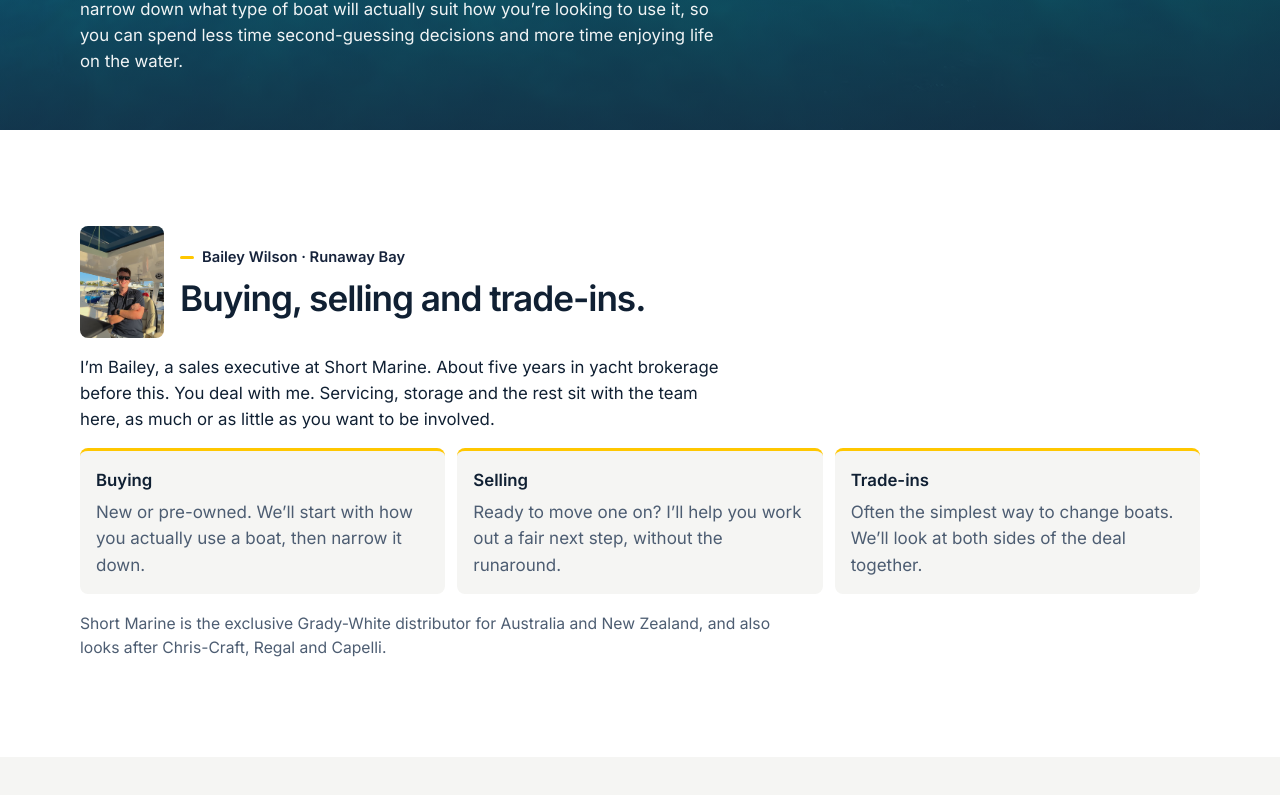
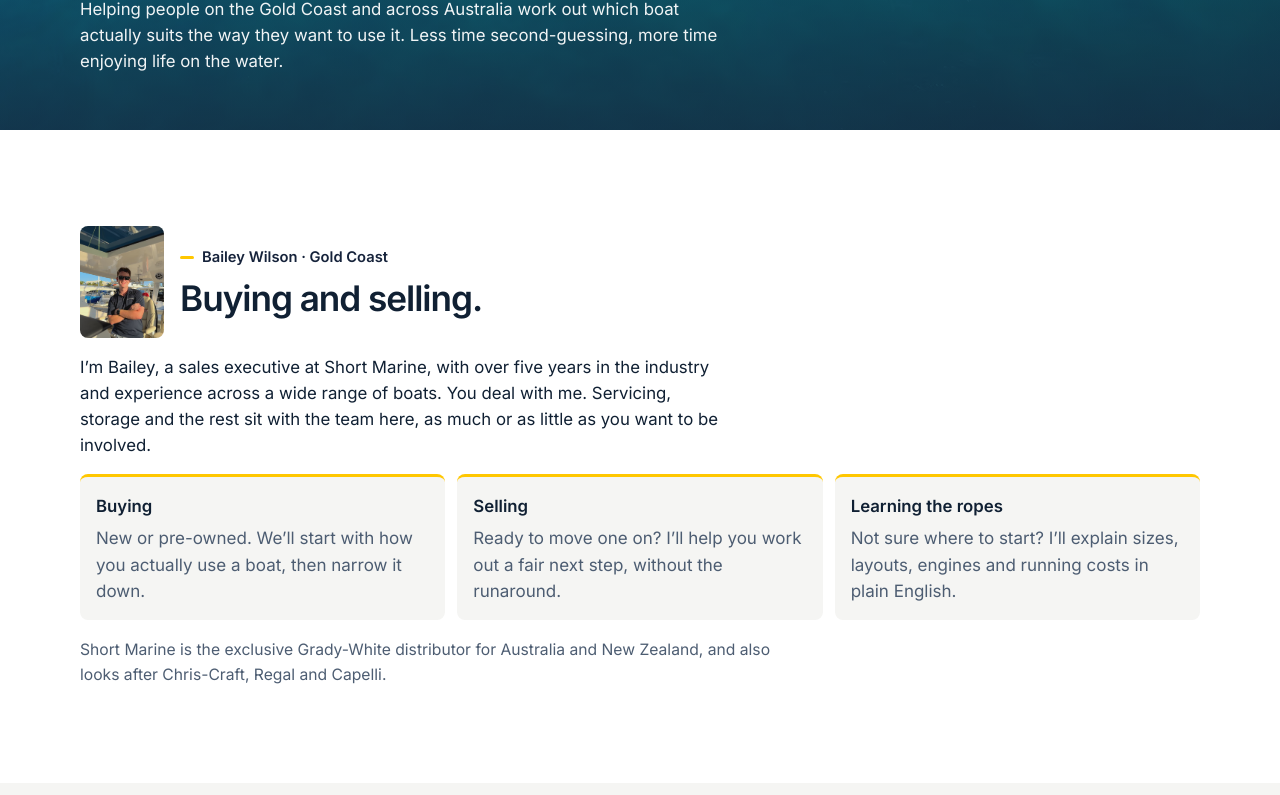
Before and after one commit to baileywilson2305-code/bailey-wilson-site, a website built with Vite: page index.html in a window 1280 px wide. Shown: the part 670-1465 px from the top of the page. Built offline with nearby package versions, Linux system fonts and the light colour scheme; files whose address does not match are found by name.

Commit message:
Copy: remove trade-ins, Gold Coast, new intro and hero lede

```diff
--- a/index.html
+++ b/index.html
@@ -4,22 +4,22 @@
   <meta charset="utf-8">
   <meta name="viewport" content="width=device-width, initial-scale=1, viewport-fit=cover">
   <title>Find the right boat · Bailey Wilson | Short Marine</title>
-  <meta name="description" content="Buying, selling and trade-ins on the Gold Coast. Bailey Wilson at Short Marine, Runaway Bay, helps you find a boat that fits, with the team there to look after it.">
+  <meta name="description" content="Buying and selling boats on the Gold Coast and across Australia. Bailey Wilson at Short Marine helps you find a boat that fits, with the team there to look after it.">
   <meta name="theme-color" content="#16233b">
   <link rel="canonical" href="https://baileywilson.au/">
   <meta property="og:type" content="website">
   <meta property="og:locale" content="en_AU">
   <meta property="og:site_name" content="Bailey Wilson · Short Marine">
-  <meta property="og:title" content="Find the right boat · Short Marine, Runaway Bay">
-  <meta property="og:description" content="Buying, selling and trade-ins on the Gold Coast, so you can spend less time second-guessing and more time on the water.">
+  <meta property="og:title" content="Find the right boat · Bailey Wilson, Short Marine">
+  <meta property="og:description" content="Buying and selling boats on the Gold Coast, so you can spend less time second-guessing and more time on the water.">
   <meta property="og:url" content="https://baileywilson.au/">
   <meta property="og:image" content="https://baileywilson.au/img/og.jpg">
   <meta property="og:image:width" content="1200">
   <meta property="og:image:height" content="630">
   <meta property="og:image:alt" content="A Grady-White 345 Freedom running along a hilly coastline in late-afternoon light.">
   <meta name="twitter:card" content="summary_large_image">
-  <meta name="twitter:title" content="Find the right boat · Short Marine, Runaway Bay">
-  <meta name="twitter:description" content="Buying, selling and trade-ins on the Gold Coast. Bailey Wilson, Short Marine, Runaway Bay.">
+  <meta name="twitter:title" content="Find the right boat · Bailey Wilson, Short Marine">
+  <meta name="twitter:description" content="Buying and selling boats on the Gold Coast. Bailey Wilson, Short Marine.">
   <meta name="twitter:image" content="https://baileywilson.au/img/og.jpg">
   <meta name="twitter:image:alt" content="A Grady-White 345 Freedom running along a hilly coastline in late-afternoon light.">
   <link rel="icon" href="/favicon.svg" type="image/svg+xml">
@@ -77,7 +77,7 @@
           <span>Find the</span>
           <span class="gold">right boat.</span>
         </h1>
-        <p class="lede">Buying, selling or trading in, on the Gold Coast and across Australia. I’ll help you narrow down what type of boat will actually suit how you’re looking to use it, so you can spend less time second-guessing decisions and more time enjoying life on the water.</p>
+        <p class="lede">Helping people on the Gold Coast and across Australia work out which boat actually suits the way they want to use it. Less time second-guessing, more time enjoying life on the water.</p>
       </div>
     </section>
 
@@ -92,11 +92,11 @@
             </picture>
           </figure>
           <div>
-            <p class="eyebrow">Bailey Wilson · Runaway Bay</p>
-            <h2 id="services-title">Buying, selling and trade-ins.</h2>
+            <p class="eyebrow">Bailey Wilson · Gold Coast</p>
+            <h2 id="services-title">Buying and selling.</h2>
           </div>
         </div>
-        <p class="services-lead">I’m Bailey, a sales executive at Short Marine. About five years in yacht brokerage before this. You deal with me. Servicing, storage and the rest sit with the team here, as much or as little as you want to be involved.</p>
+        <p class="services-lead">I’m Bailey, a sales executive at Short Marine, with over five years in the industry and experience across a wide range of boats. You deal with me. Servicing, storage and the rest sit with the team here, as much or as little as you want to be involved.</p>
         <ul class="cards">
           <li>
             <h3>Buying</h3>
@@ -107,8 +107,8 @@
             <p>Ready to move one on? I’ll help you work out a fair next step, without the runaround.</p>
           </li>
           <li>
-            <h3>Trade-ins</h3>
-            <p>Often the simplest way to change boats. We’ll look at both sides of the deal together.</p>
+            <h3>Learning the ropes</h3>
+            <p>Not sure where to start? I’ll explain sizes, layouts, engines and running costs in plain English.</p>
           </li>
         </ul>
         <p class="brands">Short Marine is the exclusive Grady-White distributor for Australia and New Zealand, and also looks after Chris-Craft, Regal and Capelli.</p>
@@ -189,7 +189,7 @@
               <img src="/img/bailey-helm-675.jpg" srcset="/img/bailey-helm-450.jpg 450w, /img/bailey-helm-675.jpg 675w" sizes="240px" width="675" height="1200" alt="Bailey Wilson at the helm of a boat in the marina." loading="lazy" decoding="async">
             </picture>
           </figure>
-          <p class="eyebrow">Bailey Wilson · Runaway Bay</p>
+          <p class="eyebrow">Bailey Wilson · Gold Coast</p>
           <h2 id="contact-title">How would you like to reach me?</h2>
           <p class="contact-lead">A text is usually the quickest. If you’d rather write it down, send an enquiry and I’ll come back to you.</p>
           <p class="contact-direct"><a href="tel:+61485025920">0485 025 920</a> · <a href="mailto:bailey.wilson@shortmarine.com?subject=Let%27s%20talk%20boating">bailey.wilson@shortmarine.com</a></p>
```
Also changed, not shown: README.md, dist/index.html.
